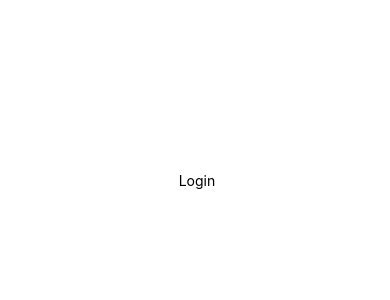
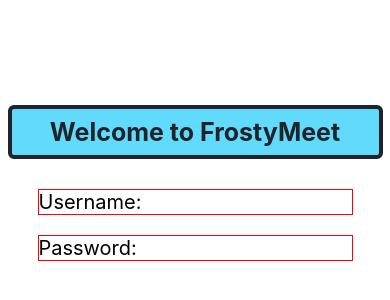
Before and after one commit to hynesnd/frosty-meet-native, a React Native app: screen / in a window 390 px wide. Shown: the part 242-542 px from the top of the page. Built offline with nearby package versions, Linux system fonts and the light colour scheme.

Commit message:
builds skeleton login component

```diff
--- a/components/Login.js
+++ b/components/Login.js
@@ -1,10 +1,63 @@
-import React from "react";
-import { View, Text } from "react-native";
+import React, { useState } from "react";
+import { View, Text, StyleSheet, TextInput } from "react-native";
 
 export const Login = () => {
+  const [username, setUsername] = useState("");
+  const [password, setPassword] = useState("");
+
+  console.log(password);
+
   return (
     <View>
-      <Text> Login</Text>
+      <View>
+        <Text style={styles.title}>Welcome to FrostyMeet</Text>
+      </View>
+      <View>
+        <TextInput
+          style={styles.input}
+          value={username}
+          onChangeText={setUsername}
+          placeholder="Username:"
+        />
+
+        <TextInput
+          style={styles.input}
+          value={password}
+          onChangeText={setPassword}
+          placeholder="Password:"
+          secureTextEntry={true}
+        />
+      </View>
     </View>
   );
 };
+
+const styles = StyleSheet.create({
+  title: {
+    marginTop: 16,
+    marginBottom: 20,
+    paddingVertical: 8,
+    borderWidth: 4,
+    borderColor: "#20232a",
+    borderRadius: 6,
+    backgroundColor: "#61dafb",
+    color: "#20232a",
+    textAlign: "center",
+    fontSize: 25,
+    fontWeight: "bold",
+  },
+  titleContainer: {
+    flex: 1,
+    padding: 24,
+    backgroundColor: "#eaeaea",
+  },
+  input: {
+    marginTop: 10,
+    marginBottom: 10,
+    marginLeft: 30,
+    marginRight: 30,
+    borderWidth: 1,
+    borderColor: "red",
+    fontSize: 20,
+  },
+});
```
